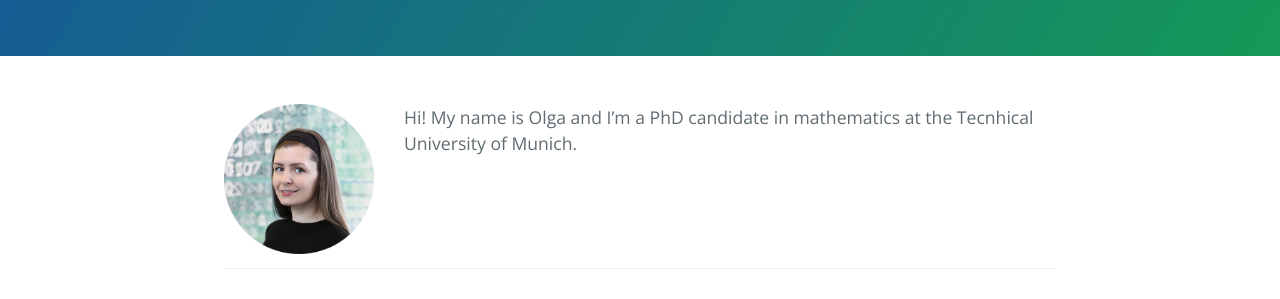
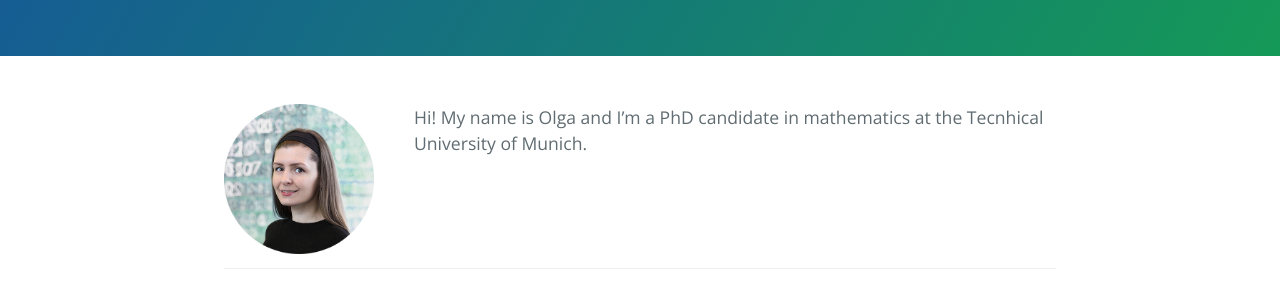
Before and after one commit to olgagraf/olgagraf.github.io, a Jekyll site: the page built from about.md, in a window 1280 px wide. Shown: the part 270-569 px from the top of the page. Built offline with Jekyll 4.4.1, drawn with Linux system fonts in a browser that asks for light colours.

Commit message:
Update style.scss

```diff
--- a/assets/css/style.scss
+++ b/assets/css/style.scss
@@ -5,5 +5,5 @@
 
 #hp  {
 float: left;
- margin: 0 30px 0 0;
+ margin: 0 40px 0 0;
 }
```
